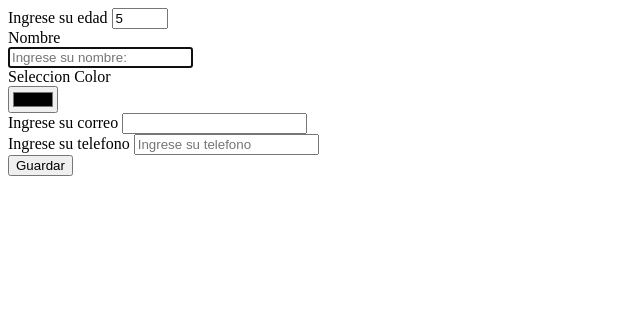
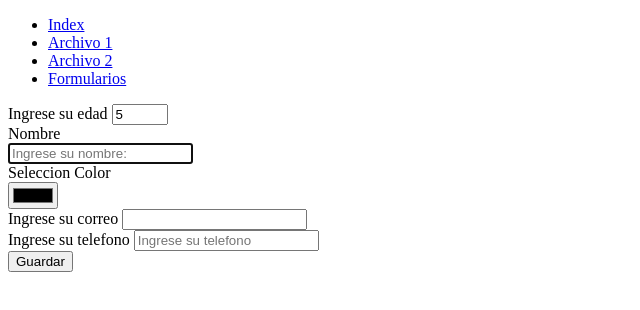
Before and after one commit to JojanWeb/html, a plain HTML site: page formulario.html in a window 1280 px wide. Shown: the whole page, without its empty margins (0-640 px from the left). Drawn offline with Linux system fonts and the light colour scheme.

Commit message:
enlace formularios

```diff
--- a/formulario.html
+++ b/formulario.html
@@ -6,7 +6,22 @@
   <title>Document</title>
 </head>
 <body>
-
+  <nav>
+    <ul>
+      <li>
+        <a href="index.html">Index</a>
+      </li>
+      <li>
+        <a href="archivo1.html">Archivo 1</a>
+      </li>
+      <li>
+        <a href="archivo2.html">Archivo 2</a>
+      </li>
+      <li>
+        <a href="formulario.html">Formularios</a>
+      </li>
+    </ul>
+  </nav>
   <form action="controlador" method="get">
     <div>
     <label for="edad">Ingrese su edad</label>
@@ -28,7 +43,7 @@
     </div>
 
     <label for="correo">Ingrese su correo</label>
-    <input type="email" id="correo" pattern="+@+"\.>
+    <input type="email" id="correo" name="correo" pattern="^[a-zA-Z0-9.!#$%&’*+/=?^_`{|}~-]+@[a-zA-Z0-9-]+(?:\.[a-zA-Z0-9-]+)*$" required/>
     </div>
 
     <div>
```
Also changed, not shown: archivo1.html (+3 -0 lines), archivo2.html (+3 -0 lines), index.html (+3 -0 lines).
